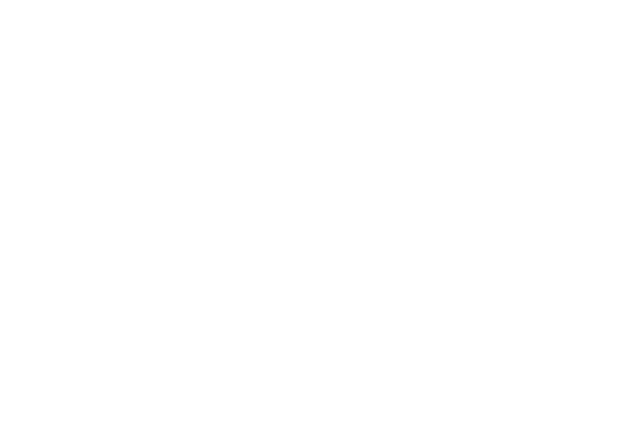
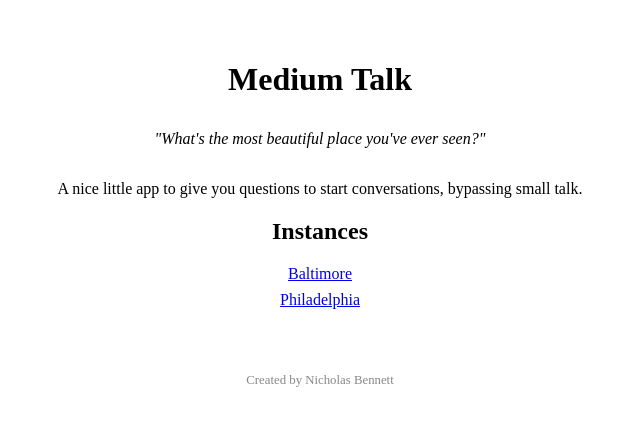
Before and after one commit to nrrb/mediumtalk, a Vue app: page / in a window 1280 px wide. Before the commit this address had no page. Shown: the top 426 px of the page, without its empty margins (320-960 px from the left). Built offline with nearby package versions, Linux system fonts and the light colour scheme.

Commit message:
feat: Implement routing and instance handling

```diff
--- a/src/App.vue
+++ b/src/App.vue
@@ -2,6 +2,7 @@
 </script>
 
 <template>
+  <router-view />
 </template>
 
 <style scoped>
--- /dev/null
+++ b/src/instances.json
@@ -0,0 +1,22 @@
+[
+  {
+    "name": "Baltimore",
+    "path": "/baltimore",
+    "colorScheme": {
+      "background": "#FCBC45",
+      "text": "#000000",
+      "chipBackground": "#C51E30",
+      "chipText": "#FFFFFF"
+    }
+  },
+  {
+    "name": "Philadelphia",
+    "path": "/philadelphia",
+    "colorScheme": {
+      "background": "#004890",
+      "text": "#FFFFFF",
+      "chipBackground": "#FFC600",
+      "chipText": "#000000"
+    }
+  }
+]
--- a/src/main.js
+++ b/src/main.js
@@ -3,11 +3,18 @@
 import App from './App.vue'
 import { createRouter, createWebHistory } from 'vue-router'
 import { createPinia } from 'pinia'
+import HomeView from './views/HomeView.vue'
+import InstanceView from './views/InstanceView.vue'
+
+const routes = [
+  { path: '/', component: HomeView },
+  { path: '/:instanceName', component: InstanceView }
+]
 
 const pinia = createPinia()
 const router = createRouter({
     history: createWebHistory(),
-    routes: [],
+    routes,
 })
 
 createApp(App).use(pinia).use(router).mount('#app')
--- /dev/null
+++ b/src/views/HomeView.vue
@@ -0,0 +1,58 @@
+<script setup>
+import { ref, onMounted } from 'vue';
+import questions from '@/questions.json';
+import instances from '@/instances.json';
+
+const randomQuestion = ref(null);
+
+onMounted(() => {
+  const randomIndex = Math.floor(Math.random() * questions.length);
+  randomQuestion.value = questions[randomIndex];
+});
+</script>
+
+<template>
+  <div class="home-view">
+    <h1>Medium Talk</h1>
+    <div v-if="randomQuestion" class="random-question-sample">
+      <p>"{{ randomQuestion.text }}"</p>
+    </div>
+    <div class="description">
+      <p>A nice little app to give you questions to start conversations, bypassing small talk.</p>
+    </div>
+    <div class="instance-list">
+      <h2>Instances</h2>
+      <ul>
+        <li v-for="instance in instances" :key="instance.path">
+          <router-link :to="instance.path">{{ instance.name }}</router-link>
+        </li>
+      </ul>
+    </div>
+    <div class="attribution">
+      <p>Created by Nicholas Bennett</p>
+    </div>
+  </div>
+</template>
+
+<style scoped>
+.home-view {
+  padding: 2rem;
+  text-align: center;
+}
+.random-question-sample {
+    margin: 2rem 0;
+    font-style: italic;
+}
+.instance-list ul {
+  list-style: none;
+  padding: 0;
+}
+.instance-list li {
+  margin: 0.5rem 0;
+}
+.attribution {
+    margin-top: 4rem;
+    font-size: 0.8rem;
+    color: #888;
+}
+</style>
--- /dev/null
+++ b/src/views/InstanceView.vue
@@ -0,0 +1,67 @@
+<script setup>
+import { ref, computed, onMounted, watch } from 'vue';
+import { useRoute } from 'vue-router';
+import questions from '@/questions.json';
+import instances from '@/instances.json';
+import QuestionDisplay from '@/components/QuestionDisplay.vue';
+import LevelIndicator from '@/components/LevelIndicator.vue';
+import TypeIndicator from '@/components/TypeIndicator.vue';
+
+const route = useRoute();
+const currentQuestion = ref(null);
+const currentInstance = ref(null);
+
+const instancePath = computed(() => `/${route.params.instanceName}`);
+
+const setInstance = () => {
+  currentInstance.value = instances.find(inst => inst.path === instancePath.value);
+  if (currentInstance.value) {
+    document.body.style.backgroundColor = currentInstance.value.colorScheme.background;
+    document.body.style.color = currentInstance.value.colorScheme.text;
+  }
+};
+
+const getRandomQuestion = () => {
+  const randomIndex = Math.floor(Math.random() * questions.length);
+  currentQuestion.value = questions[randomIndex];
+};
+
+onMounted(() => {
+  setInstance();
+  getRandomQuestion();
+});
+
+watch(instancePath, () => {
+    setInstance();
+    getRandomQuestion();
+});
+
+const chipStyle = computed(() => {
+    if (!currentInstance.value) return {};
+    return {
+        backgroundColor: currentInstance.value.colorScheme.chipBackground,
+        color: currentInstance.value.colorScheme.chipText
+    }
+});
+
+</script>
+
+<template>
+  <div v-if="currentInstance && currentQuestion" class="instance-view">
+    <LevelIndicator :level="currentQuestion.level" :style="chipStyle" />
+    <TypeIndicator :type="currentQuestion.type" :style="chipStyle" />
+    <QuestionDisplay :question="currentQuestion" />
+  </div>
+</template>
+
+<style scoped>
+.instance-view {
+  display: flex;
+  flex-direction: column;
+  justify-content: center;
+  align-items: center;
+  height: 100vh;
+  width: 100vw;
+  position: relative;
+}
+</style>
```
